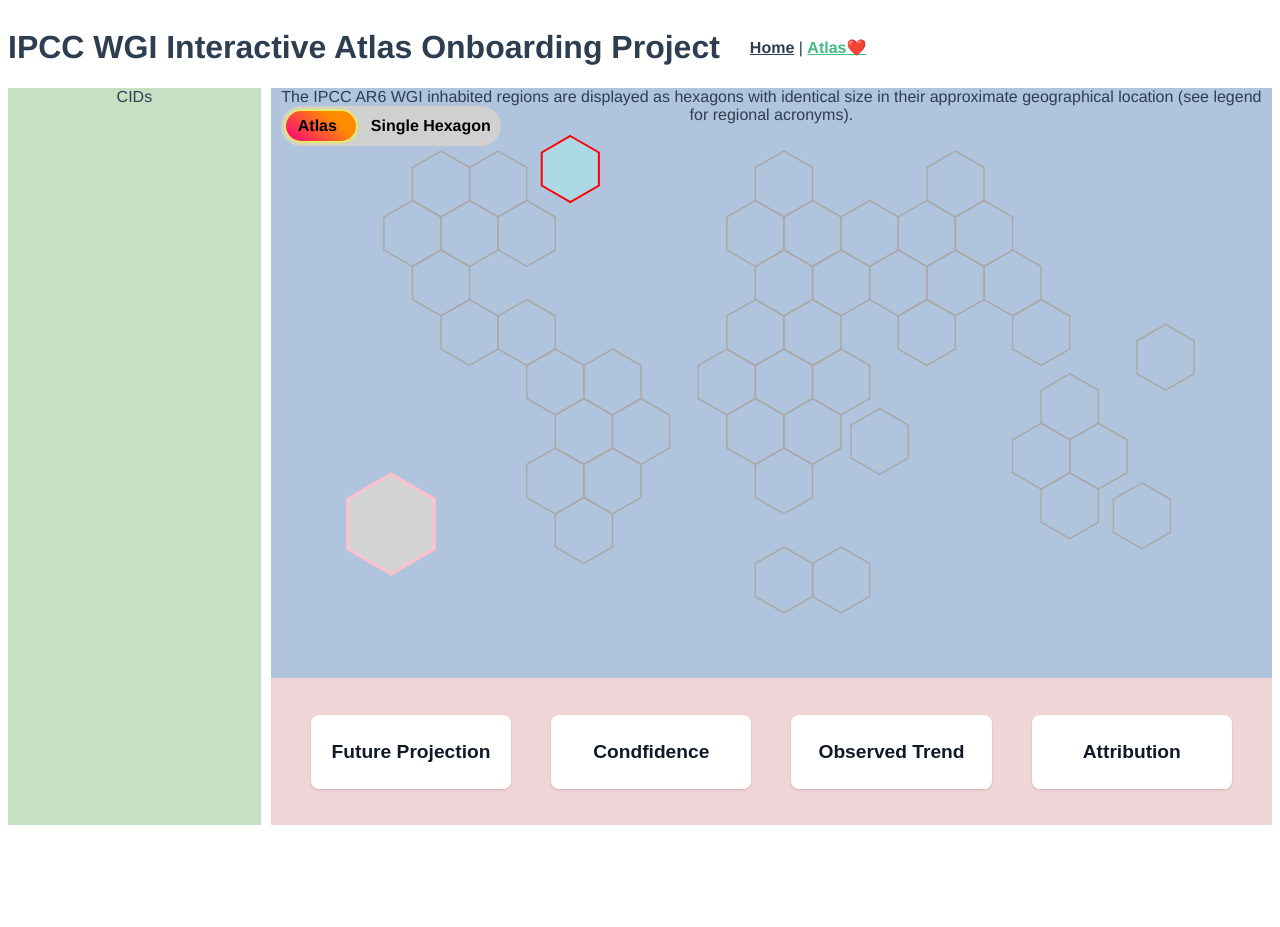
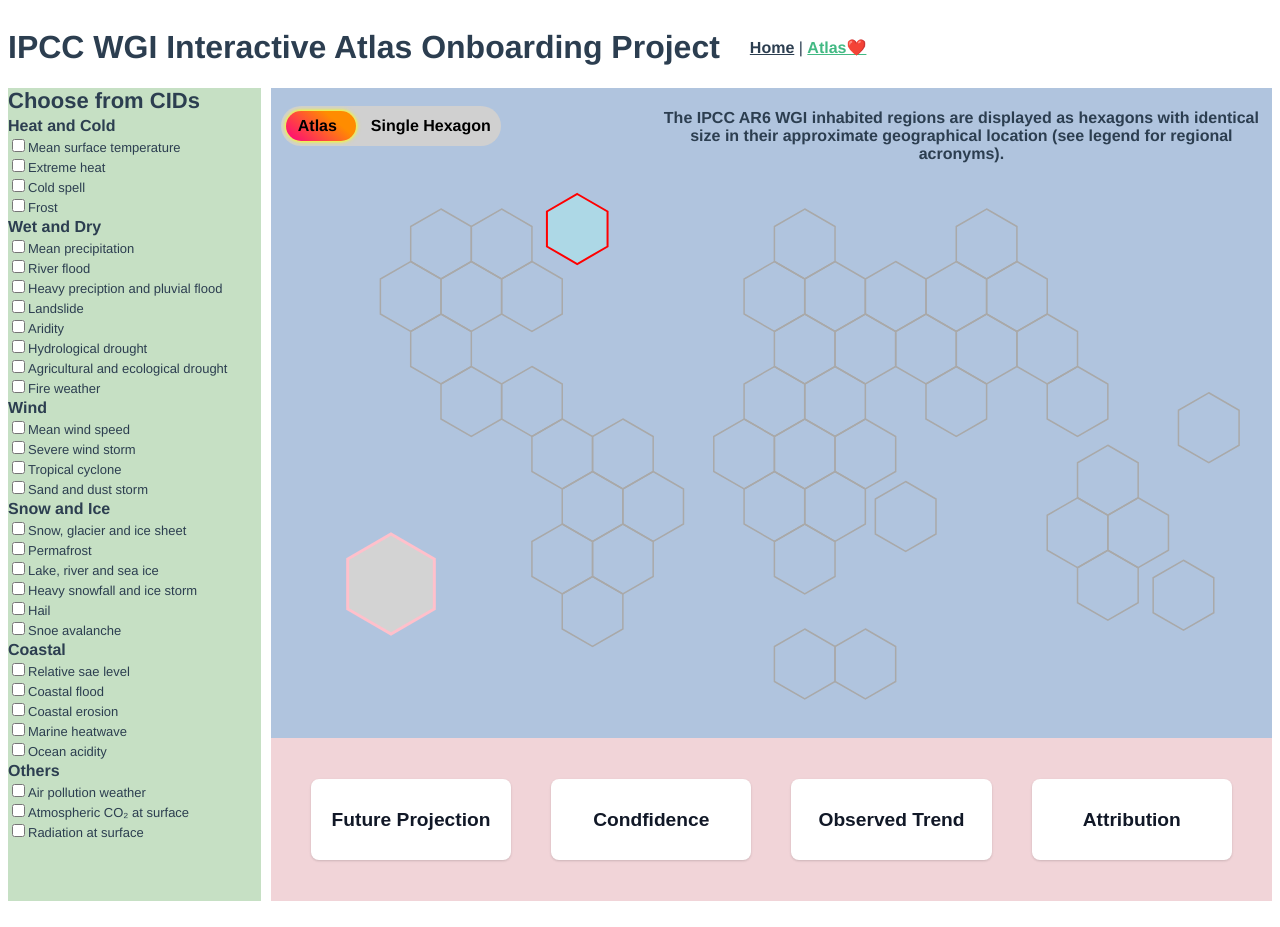
Before and after one commit to Urguxxi/VisOnboarding, a Vue app: page /atlas in a window 1280 px wide. Shown: the top 927 px of the page. Before the commit the page ends 851 px from the top, so only its background shows below. Built offline with nearby package versions, Linux system fonts and the light colour scheme.

Commit message:
Add the CIDs in the sidebar

```diff
--- a/src/components/AtlasLegend.vue
+++ b/src/components/AtlasLegend.vue
@@ -16,10 +16,10 @@
     justify-content: center;
     flex: 1;
     align-items: center;
+    max-height: 100%;
 }
 
 
-/* CSS */
 .var {
   background-color: #FFFFFF;
   border: 0;
--- a/src/components/AtlasSidebar.vue
+++ b/src/components/AtlasSidebar.vue
@@ -1,12 +1,109 @@
 <template>
     <div class="sidebar">
-        CIDs
+        <h3 class="title">Choose from CIDs</h3>
+        <div v-for="(category, index) in categories" :key="index" class="category">
+            <h3>{{category.name}}</h3>
+            <div class="items">
+                <div v-for="item in category.items" :key="item.name" class="item">
+                    <input type="checkbox" v-model="item.selected" :id="item.name">
+                    <label :for="item.name">{{item.name}}</label>
+                </div>
+            </div>
+        </div>
     </div>
 </template>
+
+<script>
+    export default{
+        data(){
+            return{
+                categories:[
+                    {
+                        name:"Heat and Cold",
+                        items:[
+                            {name: "Mean surface temperature", selected: false},
+                            {name: "Extreme heat", selected: false},
+                            {name: "Cold spell", selected: false},
+                            {name: "Frost", selected:false},
+                        ]
+                    },
+                    {
+                        name:"Wet and Dry",
+                        items:[
+                            {name: "Mean precipitation", selected: false},
+                            {name: "River flood", selected: false},
+                            {name: "Heavy preciption and pluvial flood", selected: false},
+                            {name: "Landslide", selected: false},
+                            {name: "Aridity", selected: false},
+                            {name: "Hydrological drought", selected: false},
+                            {name: "Agricultural and ecological drought", selected: false},
+                            {name: "Fire weather", selected: false},
+                        ]
+                    },
+                    {
+                        name: "Wind",
+                        items: [
+                            {name: "Mean wind speed", selected: false},
+                            {name: "Severe wind storm", selected: false},
+                            {name: "Tropical cyclone", selected: false},
+                            {name: "Sand and dust storm", seleted: false},
+                        ]
+                    },
+                    {
+                        name:"Snow and Ice",
+                        items:[
+                            {name: "Snow, glacier and ice sheet", selected: false},
+                            {name: "Permafrost", selected: false},
+                            {name: "Lake, river and sea ice", selected: false},
+                            {name: "Heavy snowfall and ice storm", selected: false},
+                            {name: "Hail", selected: false},
+                            {name: "Snoe avalanche", selected: false},
+                        ]
+                    },
+                    {
+                        name: "Coastal",
+                        items:[
+                            {name: "Relative sae level", selected: false},
+                            {name: "Coastal flood", selected: false},
+                            {name: "Coastal erosion", selected: false},
+                            {name: "Marine heatwave", selected: false},
+                            {name: "Ocean acidity", selected: false},
+                        ]
+                    },
+                    {
+                        name: "Others",
+                        items: [
+                            {name: "Air pollution weather", selected: false},
+                            {name: "Atmospheric CO₂ at surface", selected: false},
+                            {name: "Radiation at surface", selected: false},
+
+                        ]
+                    }
+                ]
+            }
+        }
+    }
+</script>
 
 <style>
 .sidebar{
     background-color: rgb(198, 224, 196);
-
+    text-align: left;
+    max-height: 100%;
+    overflow-y: auto;
+}
+.category h3{
+    font-size: 16px;
+    margin-top: 3px;
+    margin-bottom: 1px;
+}
+.items .item{
+    font-size: 13px;
+    margin-bottom: 1px;
+}
+.title{
+    font-size: 22px;
+    font-weight: 800;
+    margin: 0%;
 }
 </style>
--- a/src/components/AtlasViz.vue
+++ b/src/components/AtlasViz.vue
@@ -1,7 +1,6 @@
 <template>
     <div class="viz">
-        The IPCC AR6 WGI inhabited regions are displayed as hexagons with identical size in their approximate geographical location (see legend for regional acronyms).
-        <br>
+        <h4 class="atlasTitle">The IPCC AR6 WGI inhabited regions are displayed as hexagons with identical size in their approximate geographical location (see legend for regional acronyms). </h4>
     </div>
 </template>
 
@@ -9,6 +8,10 @@
 .viz{
     background-color:lightsteelblue;
     margin-left:10px;
+    max-height: 100%;
+}
+.atlasTitle{
+    margin-left:380px;
 }
 </style>
 
@@ -576,7 +579,7 @@
     }
 
     // set a deault radius
-    const hexRadius = 33;
+    const hexRadius = 35;
     const x = 150;
     const y = 60;
     drawAtlas(hexRadius,x,y);
```
Also changed, not shown: src/assets/atlas-ref.png (deleted).
